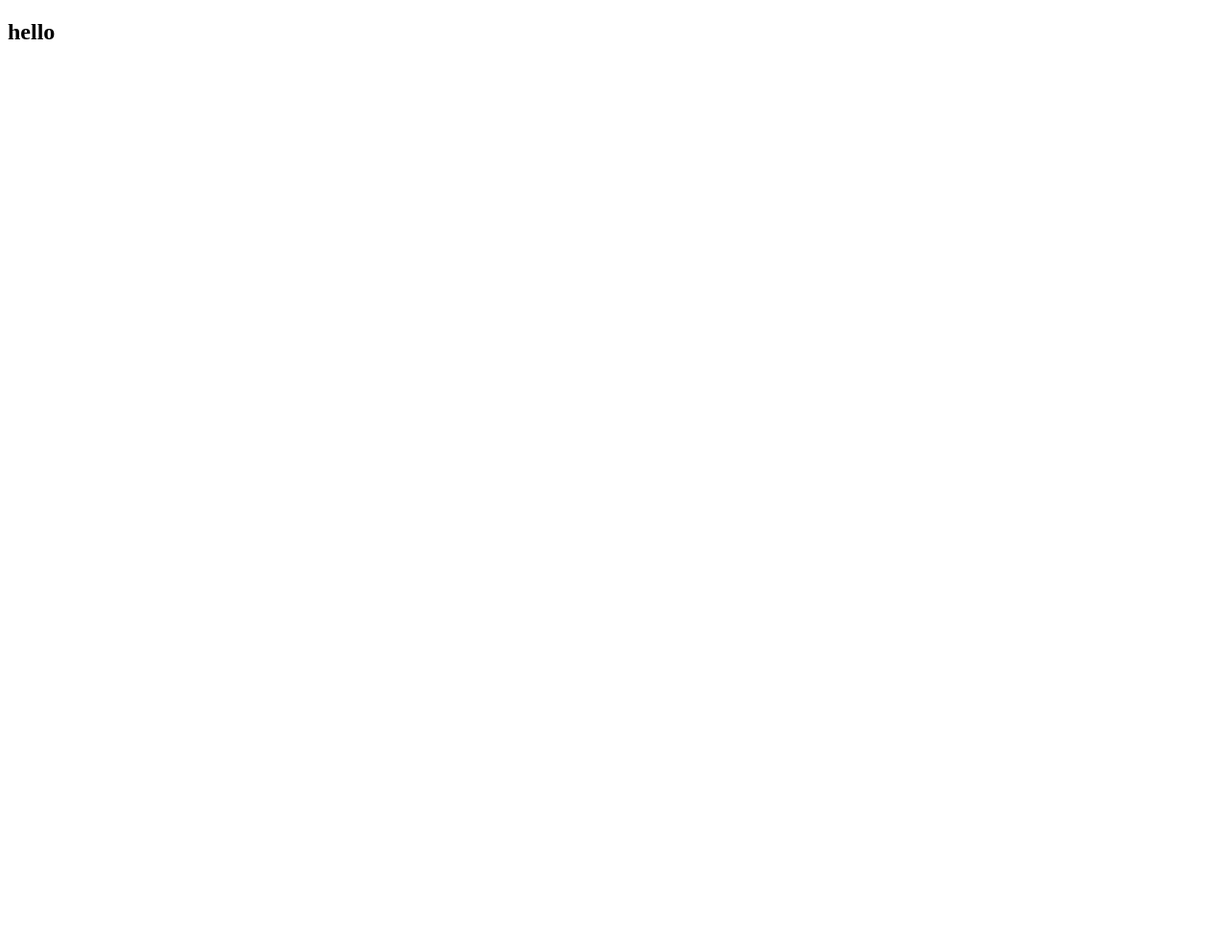
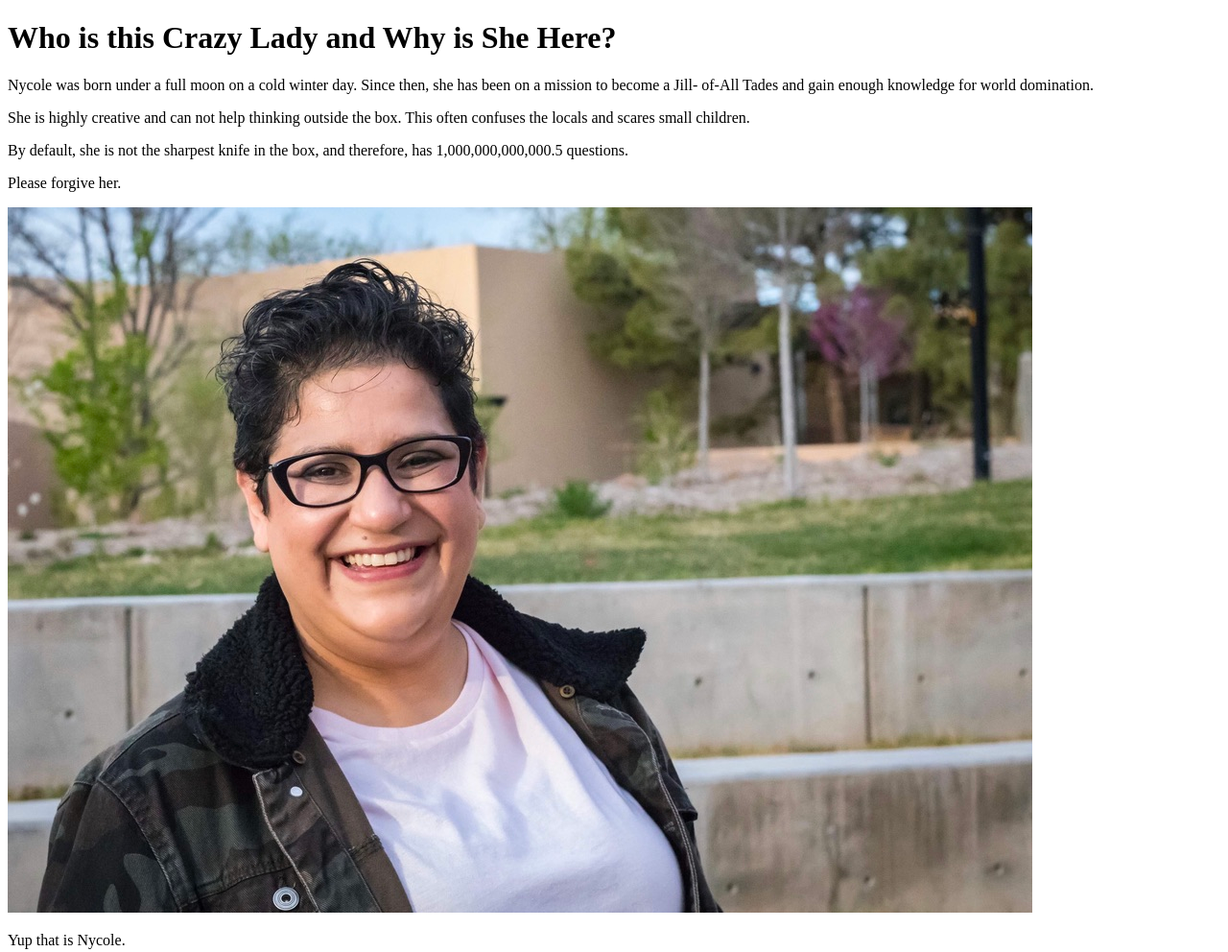
Before and after one commit to Nyazdavila/about-nycole, a plain HTML site: page index.html in a window 1280 px wide. Shown: the whole page at 96% size. Before the commit the page ends 800 px from the top, so only its background shows below. Drawn offline with Linux system fonts and the light colour scheme.

Commit message:
added index.html Basic assignment done.

```diff
--- a/index.html
+++ b/index.html
@@ -5,6 +5,14 @@
     <title>About Nycole</title>
 </head>
 <body>
-    <h2> hello </h2>
+    <h1> Who is this Crazy Lady and Why is She Here? </h1>
+    <p> Nycole was born under a full moon on a cold winter day. Since then, she has been on a mission to become a Jill-
+    of-All Tades and gain enough knowledge for world domination. </p>
+    <p> She is highly creative and can not help thinking outside the box. This often confuses the locals and scares small
+    children. </p>
+    <p> By default, she is not the sharpest knife in the box, and therefore, has 1,000,000,000,000.5 questions. </p>
+    <p> Please forgive her. </p>
+    <img src="ndavilaheadshot.jpeg" alt="nycole"/>
+    <p> Yup that is Nycole. </p>
 </body>
 </html>
```
Also changed, not shown: ndavilaheadshot.jpeg (added).
